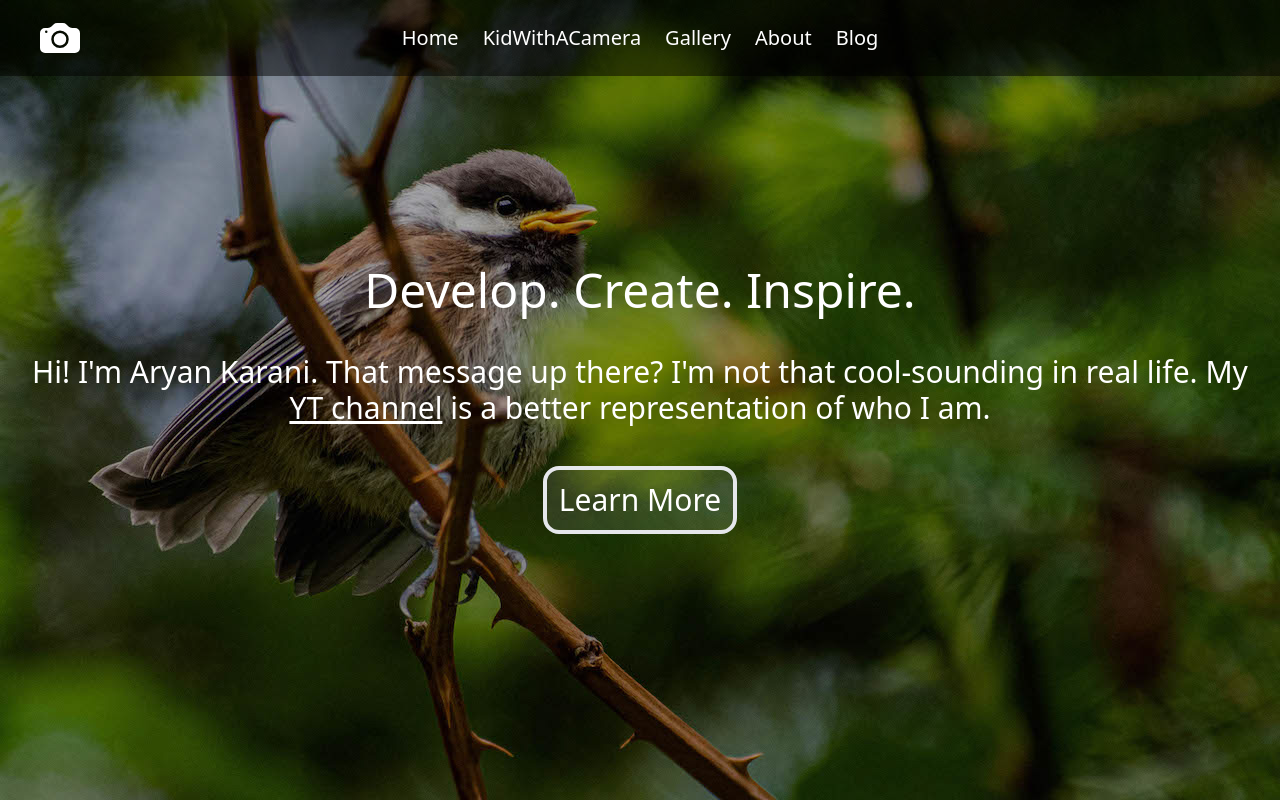
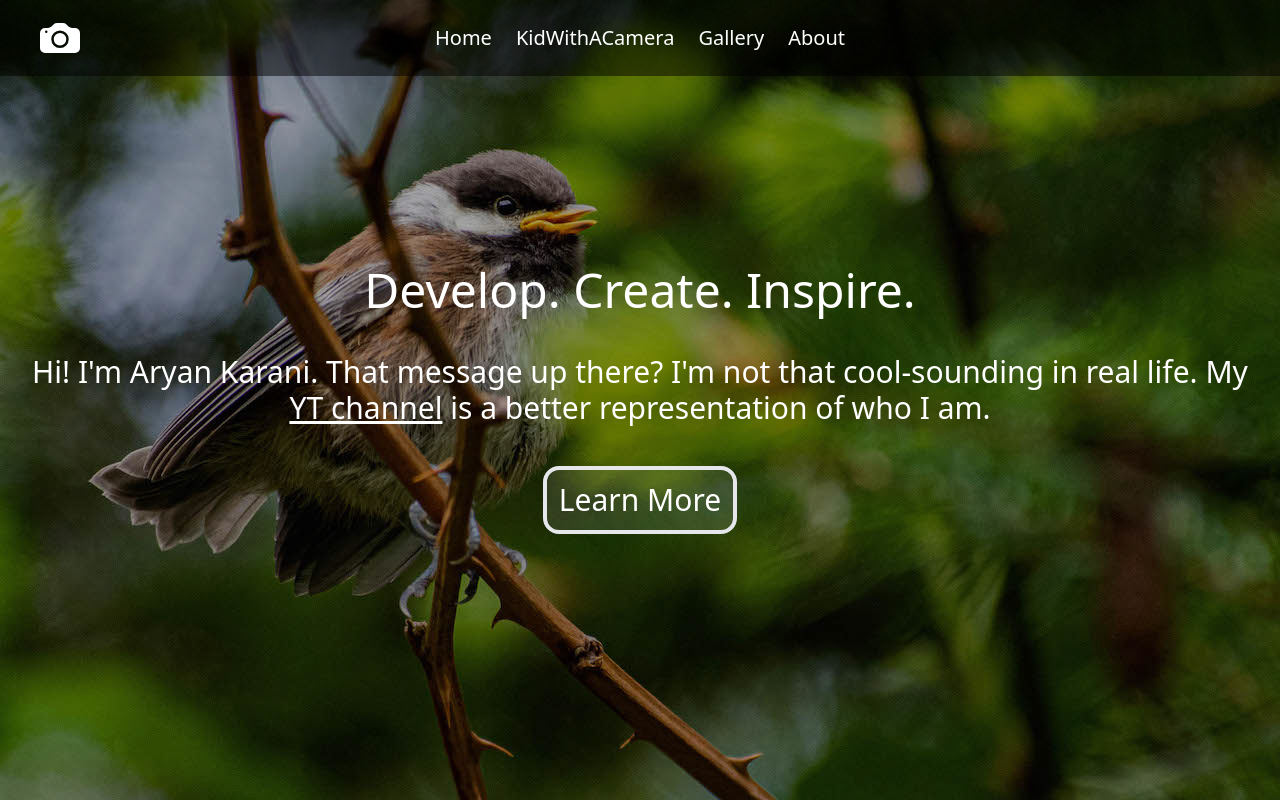
Before and after one commit to aryanka15/aryankarani-next, a Next.js app: page / in a window 1280 px wide. Built offline with nearby package versions, Linux system fonts and the light colour scheme.

Commit message:
Removed blog link from Nav

```diff
--- a/app/Nav.tsx
+++ b/app/Nav.tsx
@@ -55,9 +55,6 @@ export default function Nav() {
             <li className="mx-3 block">
               <Link href={"/about"}>About</Link>
             </li>
-            <li className="mx-3 block">
-              <Link href={"/blog"}>Blog</Link>
-            </li>
           </ul>
         </div>
         <div className="flex md:hidden items-center">
```
